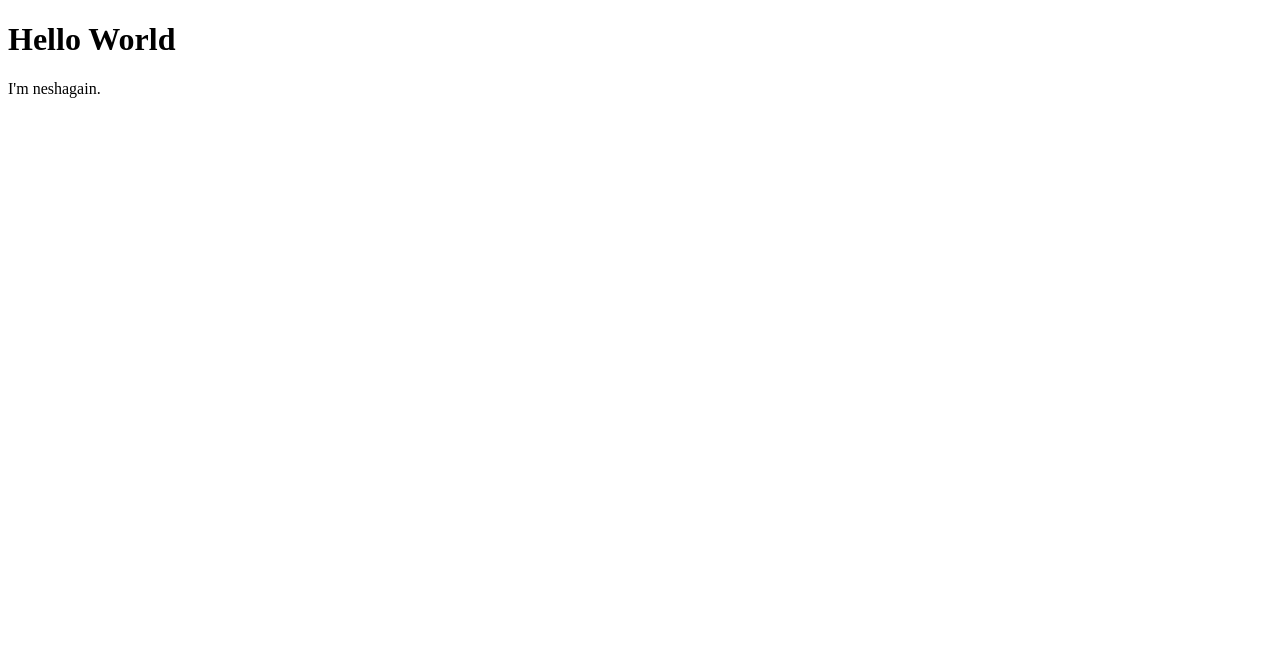
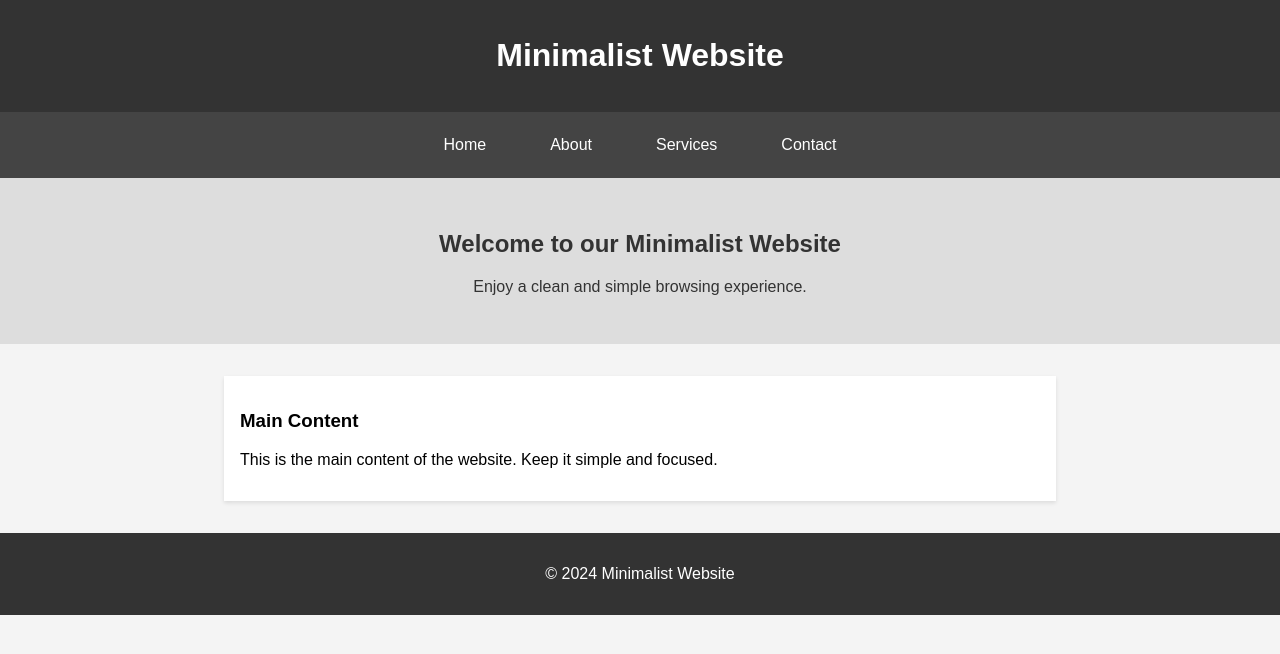
Before and after one commit to fractalrain/neshagain.github.io, a plain HTML site: page index.html in a window 1280 px wide. Drawn offline with Linux system fonts and the light colour scheme.

Commit message:
Update index.html

```diff
--- a/index.html
+++ b/index.html
@@ -1,7 +1,93 @@
 <!DOCTYPE html>
-<html>
+<html lang="en">
+<head>
+    <meta charset="UTF-8">
+    <meta name="viewport" content="width=device-width, initial-scale=1.0">
+    <title>Minimalist Website</title>
+    <style>
+        body {
+            font-family: 'Arial', sans-serif;
+            margin: 0;
+            padding: 0;
+            box-sizing: border-box;
+            background-color: #f4f4f4;
+        }
+
+        header {
+            background-color: #333;
+            color: #fff;
+            padding: 1rem;
+            text-align: center;
+        }
+
+        nav {
+            display: flex;
+            justify-content: center;
+            background-color: #444;
+            padding: 0.5rem;
+        }
+
+        nav a {
+            color: #fff;
+            text-decoration: none;
+            padding: 1rem;
+            margin: 0 1rem;
+            transition: color 0.3s;
+        }
+
+        nav a:hover {
+            color: #ff6600;
+        }
+
+        .hero {
+            text-align: center;
+            padding: 2rem;
+            background-color: #ddd;
+            color: #333;
+        }
+
+        .content {
+            max-width: 800px;
+            margin: 2rem auto;
+            padding: 1rem;
+            background-color: #fff;
+            box-shadow: 0 2px 4px rgba(0, 0, 0, 0.1);
+        }
+
+        footer {
+            text-align: center;
+            padding: 1rem;
+            background-color: #333;
+            color: #fff;
+        }
+    </style>
+</head>
 <body>
-<h1>Hello World</h1>
-<p>I'm neshagain.</p>
+
+    <header>
+        <h1>Minimalist Website</h1>
+    </header>
+
+    <nav>
+        <a href="#">Home</a>
+        <a href="#">About</a>
+        <a href="#">Services</a>
+        <a href="#">Contact</a>
+    </nav>
+
+    <div class="hero">
+        <h2>Welcome to our Minimalist Website</h2>
+        <p>Enjoy a clean and simple browsing experience.</p>
+    </div>
+
+    <div class="content">
+        <h3>Main Content</h3>
+        <p>This is the main content of the website. Keep it simple and focused.</p>
+    </div>
+
+    <footer>
+        <p>&copy; 2024 Minimalist Website</p>
+    </footer>
+
 </body>
 </html>
```
